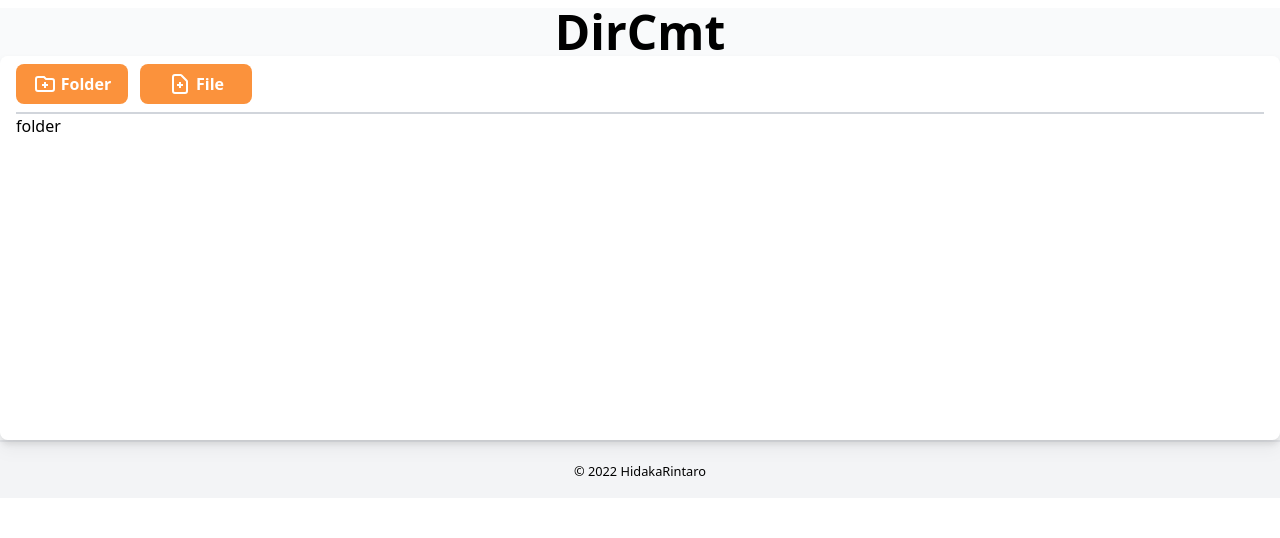
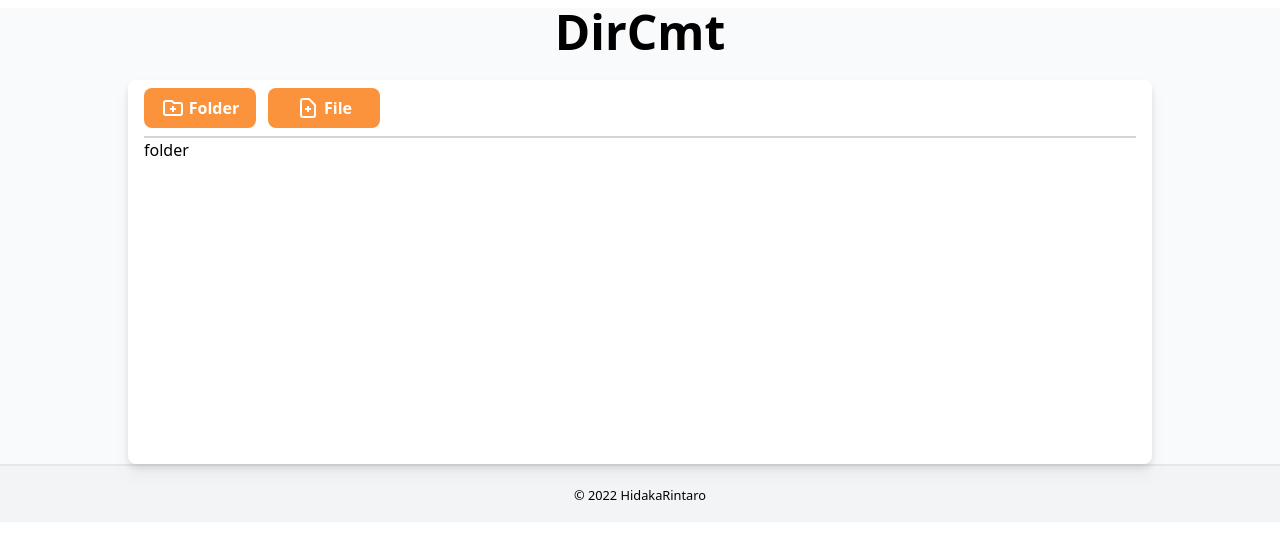
Before and after one commit to HidakaRintaro/DirCmt, a Next.js app: page / in a window 1280 px wide. Shown: the top 538 px of the page. Built offline with nearby package versions, Linux system fonts and the light colour scheme.

Commit message:
fix index

```diff
--- a/pages/index.tsx
+++ b/pages/index.tsx
@@ -15,8 +15,8 @@
       <header className="mt-2 text-center">
         <Heading title="DirCmt" />
       </header>
-      <main>
-        <div className="container mx-auto">
+      <main className="container mx-auto max-w-5xl mt-6">
+        <div>
           <DirSection />
         </div>
       </main>
```
